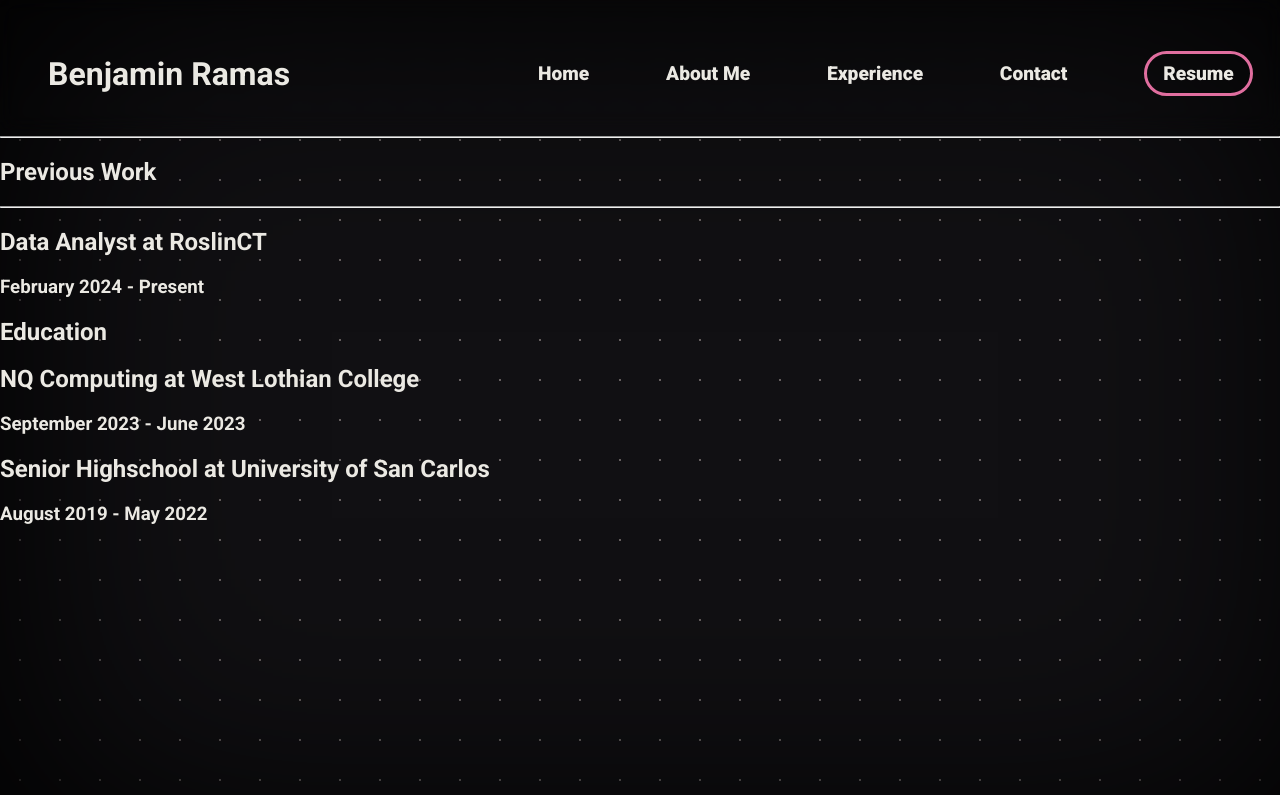
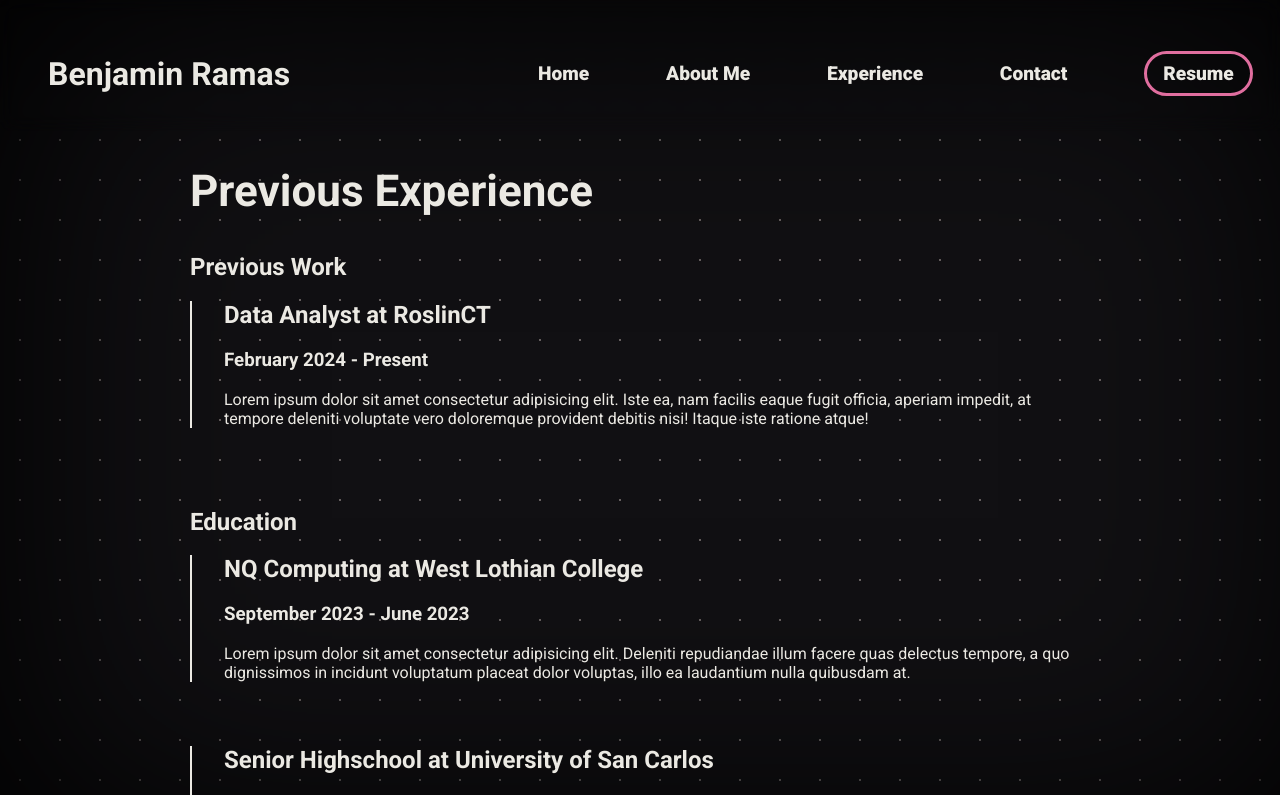
Before and after one commit to Benjamin-Ramas/portfolio, a React (Vite) app: page /experience in a window 1280 px wide. Shown: the top 795 px of the page. Built offline with nearby package versions, Linux system fonts and the light colour scheme.

Commit message:
Updated Experience Section

```diff
--- a/src/scss/_about-me.scss
+++ b/src/scss/_about-me.scss
@@ -3,10 +3,6 @@
     margin-right: 5rem;
     max-width: 800px;
     animation: 1s fadeLeft;
-}
-
-.about-me h1{
-    font-size: 2.5em;
 }
 
 .about-me p{
--- a/src/scss/_experience.scss
+++ b/src/scss/_experience.scss
@@ -1,45 +1,14 @@
-.what-i-know{
-    margin: 5rem;
-    animation: 0.5s fadeUp;
+.experience-section{
+    max-width: 900px;
+    margin: auto;
+    margin-top: 2rem;
+    margin-bottom: 5rem;
 }
 
-.what-i-know h1{
-    margin-left: 2rem;
-    font-size: 3em;
-    font-weight: 900;
-}
-
-.knowledge-card-container{
-    display: flex;
-    flex-direction: row;
-    flex-wrap: wrap;
-    justify-content: space-around;
-    align-items: center;
-}
-
-.knowledge-card{
-    border: 2px solid $text-col;
-    padding: 1rem;
-    padding-top: 0;
-    margin: 2rem;
-    width: 14rem;
-    height: 14rem;
-    transition-duration: 1s;
-    backdrop-filter: blur(10px);
-}
-
-.knowledge-card ul{
-    list-style:inside;
-    margin-left: 0;
-}
-
-.knowledge-card li{
-    margin-left: -1.5rem;
-}
-
-.knowledge-card:hover{
-    border: 2px solid $highlight-col;
-    transform: translateY(-1rem);
+.experience-details{
+    border-left: 2px $text-col solid;
+    padding-left: 2rem;
+    margin-bottom: 4rem;
 }
 
 @keyframes fadeUp {
--- a/src/scss/main.scss
+++ b/src/scss/main.scss
@@ -13,6 +13,10 @@ body {
     background-size: 40px 40px;
     background-image: radial-gradient(circle, #676060 1px, $background-col 1px);
     color: $text-col;
+}
+
+.page-title{
+    font-size: 2.75em;
 }
 
 .highlighted-1{
--- a/src/tsx/page/about-me.tsx
+++ b/src/tsx/page/about-me.tsx
@@ -2,11 +2,12 @@ function AboutMe () {
     return(
         <>
             <div className='about-me'>
-                <h1>About Me</h1>
+                <h1 className="page-title">About Me</h1>
                 <div className="main-about">
                 <p>I started my programming journey back in 2020 when during the lockdown I discovered the wonderful world of games development. I started by learning C# in the Unity game engine and from there I have branched out into all sorts of things. I am currently working as a data analyst for RoslinCT and in my free time I still try to make time to practice programming in python, making games in the Godot game engine using GDScript, making websites such as this using Typescript, and creating little devices using Arduinos as the main controller.</p>
                 <p>When I'm not programming I like to paint miniatures, take hikes along mountains as well as caring for my planted tank filled with shrimp and fish.</p>
                 </div>
+                <p>Lorem, ipsum dolor sit amet consectetur adipisicing elit. Repellat fugit sit aspernatur, perspiciatis exercitationem officia explicabo quibusdam temporibus cumque aliquid maxime corrupti quisquam repudiandae? Labore architecto molestias ad in rerum sit modi obcaecati quasi laborum earum officia voluptate, iure neque. Veniam harum provident molestiae repellat modi, impedit fuga quasi saepe!</p>
                 <h3>What I know:</h3>
                 <ul>
                     <li>SCSS</li>
--- a/src/tsx/page/experience.tsx
+++ b/src/tsx/page/experience.tsx
@@ -1,18 +1,27 @@
 function Experience () {
     return(
         <>
-            <section className="previous-work">
-                <hr /><h1>Previous Work</h1><hr />
+            <section className="experience-section previous-work">
+                <h1 className="page-title">Previous Experience</h1>
+                <h1>Previous Work</h1>
+                        <div className="experience-details">
                         <h2>Data Analyst at RoslinCT</h2>
                         <h3>February 2024 - Present</h3>
-                <p></p>
+                        <p>Lorem ipsum dolor sit amet consectetur adipisicing elit. Iste ea, nam facilis eaque fugit officia, aperiam impedit, at tempore deleniti voluptate vero doloremque provident debitis nisi! Itaque iste ratione atque!</p>
+                    </div>
             </section>
-            <section className="education">
+            <section className="experience-section education">
                 <h1>Education</h1>
+                    <div className="experience-details">
                         <h2>NQ Computing at West Lothian College</h2>
                         <h3>September 2023 - June 2023</h3>
+                        <p>Lorem ipsum dolor sit amet consectetur adipisicing elit. Deleniti repudiandae illum facere quas delectus tempore, a quo dignissimos in incidunt voluptatum placeat dolor voluptas, illo ea laudantium nulla quibusdam at.</p>
+                    </div>
+                    <div className="experience-details">
                         <h2>Senior Highschool at University of San Carlos</h2>
                         <h3>August 2019 - May 2022</h3>
+                        <p>Lorem ipsum dolor sit amet consectetur adipisicing elit. Deleniti repudiandae illum facere quas delectus tempore, a quo dignissimos in incidunt voluptatum placeat dolor voluptas, illo ea laudantium nulla quibusdam at.</p>
+                    </div>
             </section>
         </>
     )
```
Also changed, not shown: src/css/main.css, 1 other file (tests, documents, lock files or other folders). Lines whose indentation alone changed are shown as unchanged.
